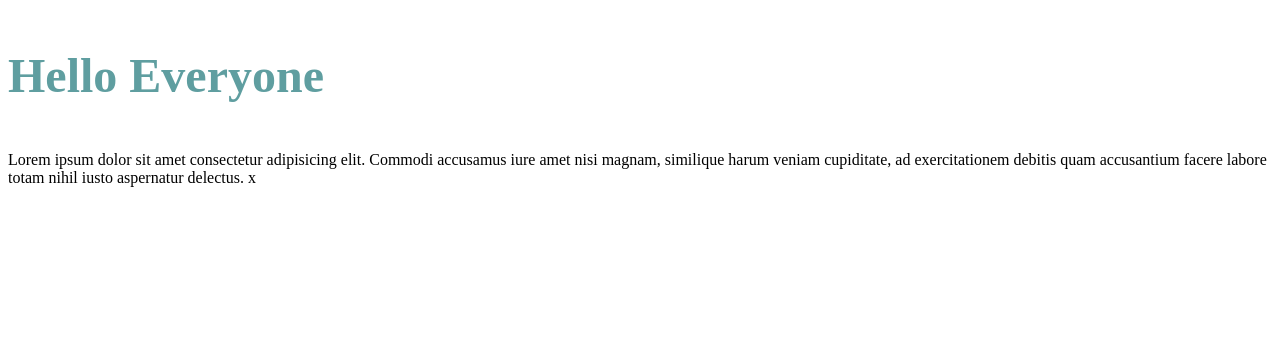
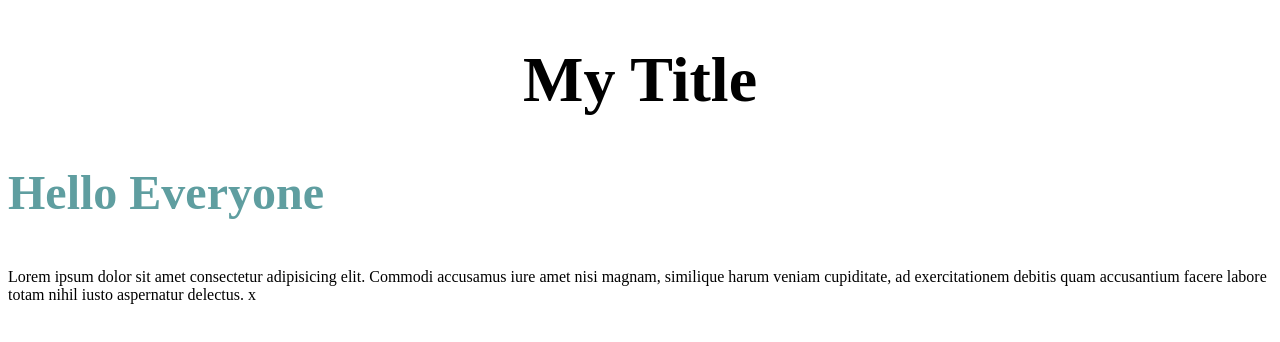
Before and after one commit to DamilareArise/opay-page, a plain HTML site: page index.html in a window 1280 px wide. Drawn offline with Linux system fonts and the light colour scheme.

Commit message:
Included a h1 tag

```diff
--- a/index.html
+++ b/index.html
@@ -7,6 +7,7 @@
     <link rel="stylesheet" href="./style.css">
 </head>
 <body>
+    <h1>My Title</h1>
     <p class="p-tag">Hello Everyone</p>
     <p>Lorem ipsum dolor sit amet consectetur adipisicing elit. Commodi accusamus iure amet nisi magnam, similique harum veniam cupiditate, ad exercitationem debitis quam accusantium facere labore totam nihil iusto aspernatur delectus. x</p>
 </body>
--- a/style.css
+++ b/style.css
@@ -5,3 +5,8 @@
     color: cadetblue;
     font-weight: bold;
 }
+
+h1{
+    font-size: 4rem;
+    text-align: center;
+}
```
